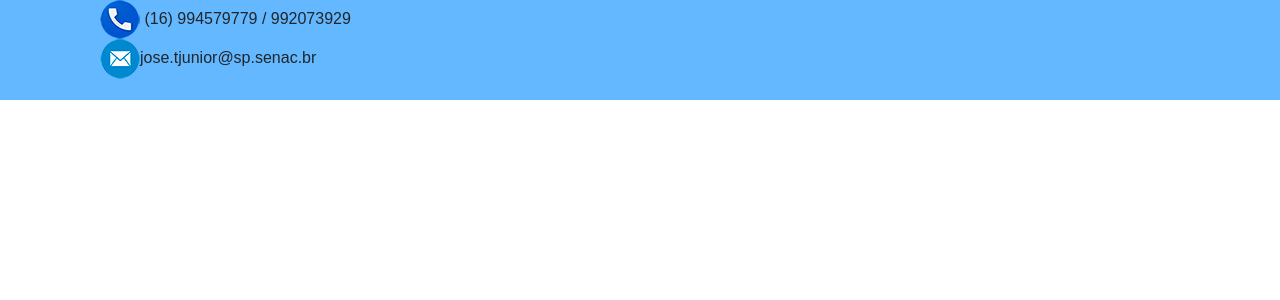
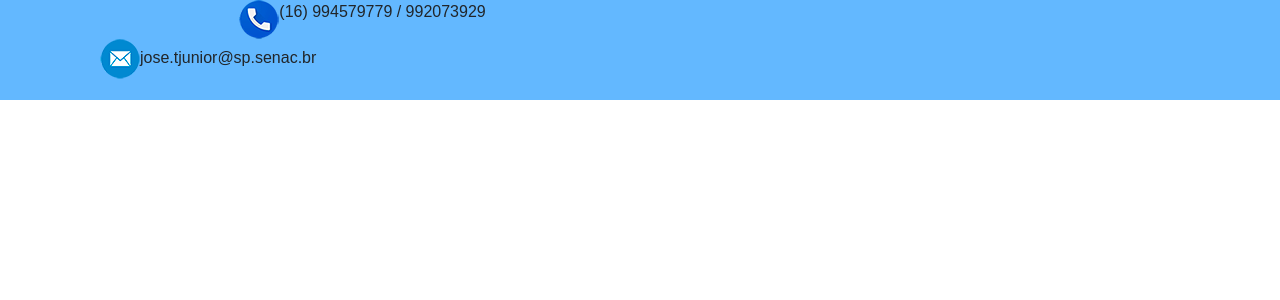
Before and after one commit to Charles417/pezinho-no-ceu, a PHP site: page /pezinho-no-ceu/footer.php in a window 1280 px wide. Shown: the top 300 px of the page. Run offline with PHP 8.4, Linux system fonts and the light colour scheme.

Commit message:
fazendo o footer.

```diff
--- a/css/geral.css
+++ b/css/geral.css
@@ -98,11 +98,24 @@
     font-size: 15px;
 }
 
-footer {
+footer
+{
     background-color: #63B8FF;
+    display: flex;
     height: 100px;
     width: 100%;
-    display: flex;
+}
+
+div .conteudo1
+{
+    display: flex!important;
     flex-direction: row;
-    justify-content: space-evenly;
+    flex-wrap: nowrap;
+    justify-content: center;
 }
+/* .conteudo2
+{
+    display: flex !important;
+    flex-direction: row;
+    justify-content: center;
+} */
```
